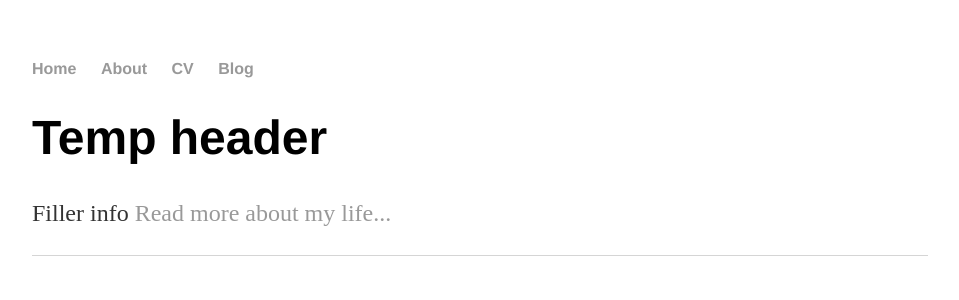
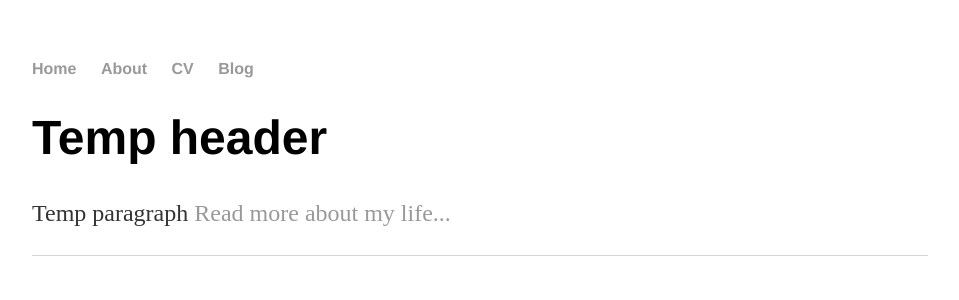
Before and after one commit to trawls/trawls.github.io, a Jekyll site: the page built from index.html, in a window 1280 px wide. Shown: the top 300 px of the page, without its empty margins (160-1119 px from the left). Built offline with Jekyll 4.4.1, drawn with Linux system fonts in a browser that asks for light colours.

Commit message:
Update index.html
Replaced with Jekyll-ified version

```diff
--- a/index.html
+++ b/index.html
@@ -1,30 +1,8 @@
-<!DOCTYPE html>
-<html>
-	<head>
-		<title>Temp Title</title>
-		<!-- link to main stylesheet -->
-		<link rel="stylesheet" type="text/css" href="/css/main.css">
-	</head>
-	<body>
-		<nav>
-    		<ul>
-        		<li><a href="/">Home</a></li>
-	        	<li><a href="/about">About</a></li>
-        		<li><a href="/cv">CV</a></li>
-        		<li><a href="/blog">Blog</a></li>
-    		</ul>
-		</nav>
-		<div class="container">
-    		<div class="blurb">
-        		<h1>Temp header</h1>
-				<p>Filler info <a href="/about">Read more about my life...</a></p>
-    		</div><!-- /.blurb -->
-		</div><!-- /.container -->
-		<footer>
-    		<ul>
-        		<!-- <li><a href="mailto:hankquinlanhub@gmail.com">email</a></li>
-        		<li><a href="https://github.com/hankquinlan">github.com/hankquinlan</a></li> -->
-			</ul>
-		</footer>
-	</body>
-</html>
+---
+layout: default
+title: trawls
+---
+<div class="blurb">
+	<h1>Temp header</h1>
+	<p>Temp paragraph <a href="/about">Read more about my life...</a></p>
+</div><!-- /.blurb -->
```
